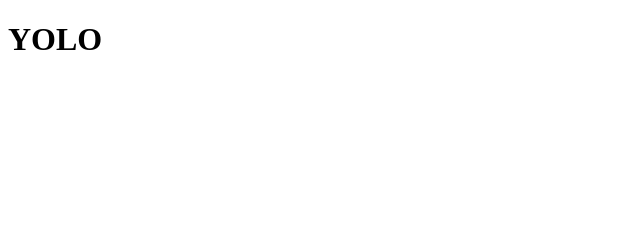
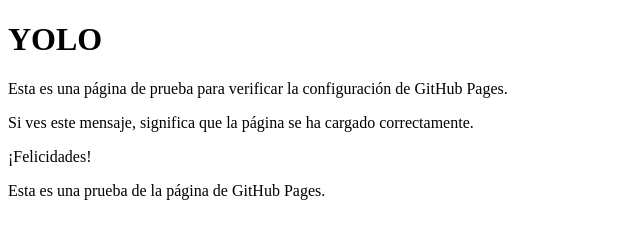
Before and after one commit to aleko6465/Github-Prueba, a plain HTML site: page index.html in a window 1280 px wide. Shown: the whole page, without its empty margins (0-640 px from the left). Drawn offline with Linux system fonts and the light colour scheme.

Commit message:
Commit de Chao de prueba

```diff
--- a/index.html
+++ b/index.html
@@ -9,5 +9,10 @@
 <body>
     <h1>YOLO</h1>
 
+    <p>Esta es una página de prueba para verificar la configuración de GitHub Pages.</p>
+    <p>Si ves este mensaje, significa que la página se ha cargado correctamente.</p>
+    <p>¡Felicidades!</p>
+    <p>Esta es una prueba de la página de GitHub Pages.</p>
+
 </body>
 </html>
```
Also changed, not shown: contacto.html (added, +11 -0 lines).
